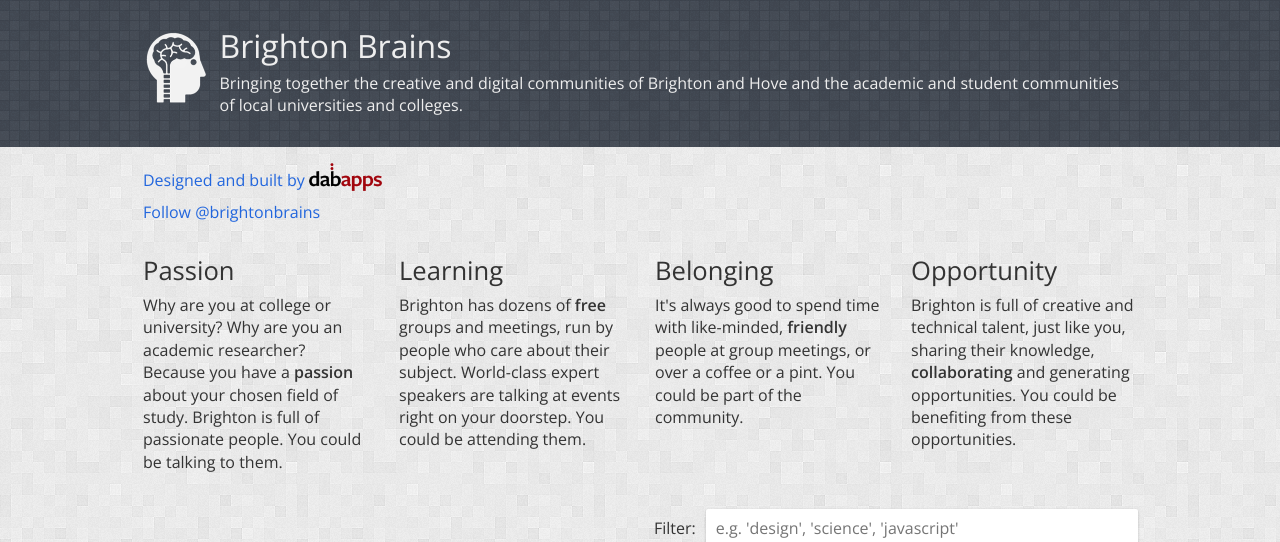
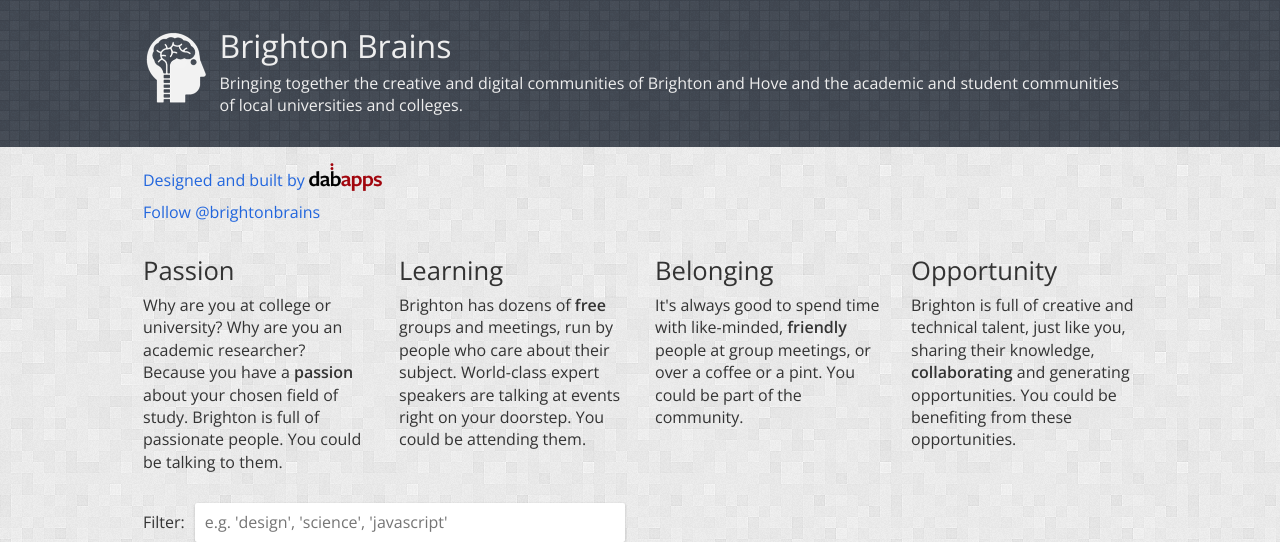
Before and after one commit to dabapps/brightonbrains, a Jekyll site: the page built from index.html, in a window 1280 px wide. Shown: the top 542 px of the page. Built offline with Jekyll 4.4.1, drawn with Linux system fonts in a browser that asks for light colours; comment, search, counter and statistics services are not loaded; grey boxes are pictures that could not be loaded.

Commit message:
Adjust filter styles / implementation

```diff
--- a/_includes/filter.html
+++ b/_includes/filter.html
@@ -1,8 +1,8 @@
-<form class="filter-form js-filter-form is-hidden">
-  <fieldset>
-    <label>
+<form id="filter-form" class="col md-6 is-hidden">
+  <div class="fieldset">
+    <label for="filter">
       Filter:
-      <input type="text" name="filter" placeholder="e.g. 'design', 'science', 'javascript'">
     </label>
-  </fieldset>
+    <input id="filter" type="text" name="filter" placeholder="e.g. 'design', 'science', 'javascript'">
+  </div>
 </form>
--- a/_includes/listing.html
+++ b/_includes/listing.html
@@ -1,4 +1,4 @@
-<div class="col md-6 listing js-listing">
+<div class="col md-6 listing">
   <div class="content">
     <div class="intro">
       <h2>
--- /dev/null
+++ b/_scss/atomic-display.scss
@@ -0,0 +1,3 @@
+.display-none {
+  display: none !important;
+}
--- a/_scss/filter.scss
+++ b/_scss/filter.scss
@@ -1,41 +1,25 @@
 .filter {
-  @media all and (min-width: $screen-md) {
-    justify-content: flex-end;
-    display: flex;
-  }
+  .fieldset {
+    display: table;
+    width: 100%;
   }
 
-.filter-form.is-hidden {
-  display: none;
+  label,
+  input {
+    display: table-cell;
   }
 
-
-.filter form {
-  @media all and (min-width: $screen-md) {
-    width: 50%;
-  }
+  label {
+    width: 1px;
+    padding-right: $padding-base;
+    vertical-align: middle;
   }
 
-.filter fieldset {
-  border: 0;
-}
-
-.filter label {
-  @media all and (min-width: $screen-md) {
-    display: flex;
-    align-items: center;
-  }
-}
-
-.filter input {
+  input {
     border: 0;
     border-radius: $border-radius-base;
     box-shadow: $shadow-soft;
     padding: $padding-base;
     width: 100%;
-
-  @media all and (min-width: $screen-md) {
-    flex: 1;
-    margin-left: $margin-base;
   }
 }
--- a/_scss/index.scss
+++ b/_scss/index.scss
@@ -1,5 +1,6 @@
 @import 'variables';
 @import 'mixins';
+@import 'atomic-display';
 @import 'overrides';
 @import 'container';
 @import 'grid';
--- a/assets/js/filter.js
+++ b/assets/js/filter.js
@@ -2,16 +2,22 @@
 
   "use strict";
 
+  var hiddenClass = 'display-none';
+
   var filter;
+  var filterForm;
   var listings;
 
   function init() {
-    filter = document.querySelector(".js-filter-form");
-    if (!filter) return;
+    filterForm = document.getElementById('filter-form');
 
-    listings = document.querySelectorAll(".js-listing");
+    if (!filterForm) return;
 
-    filter.classList.remove("is-hidden");
+    filter = document.getElementById('filter');
+
+    listings = document.getElementsByClassName("listing");
+
+    filterForm.classList.remove(hiddenClass);
     filter.addEventListener("input", onInputChange);
   }
 
@@ -31,11 +37,11 @@
   }
 
   function setActiveState(el) {
-    el.classList.remove("is-inactive");
+    el.classList.remove(hiddenClass);
   }
 
   function setInactiveState(el) {
-    el.classList.add("is-inactive");
+    el.classList.add(hiddenClass);
   }
 
   init();
```
Lines whose indentation alone changed are shown as unchanged.
